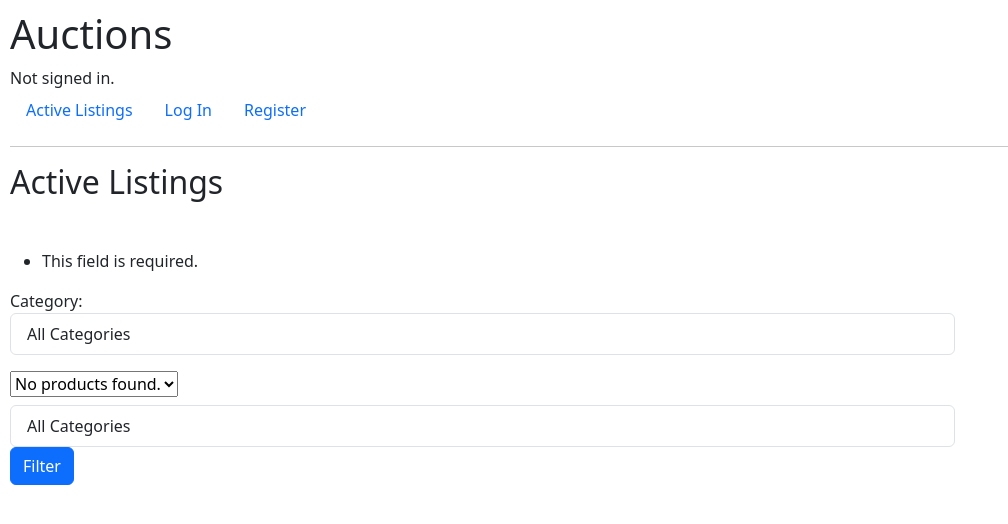
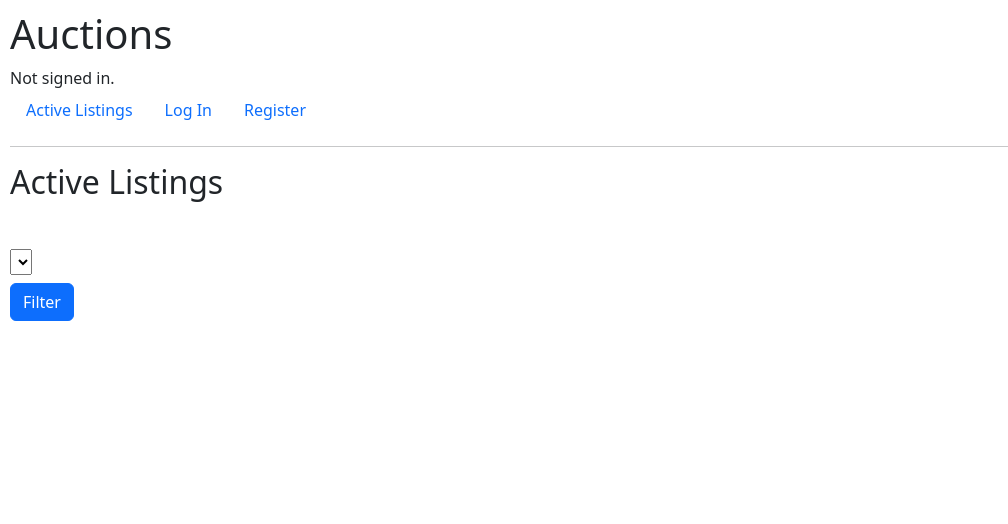
Before and after one commit to saidbaraou/commerce, a Django app: page /filter-category in a window 1280 px wide. Shown: the top 524 px of the page, without its empty margins (0-1008 px from the left). Run offline with Django 3.2, Linux system fonts and the light colour scheme; data comes from the database, SQL or seed files in the repository; lists and menus that the app fills with data are empty.

Commit message:
fix:change category filter form to modelForm

```diff
--- a/auctions/forms.py
+++ b/auctions/forms.py
@@ -37,11 +37,12 @@ class AddListingForm(forms.ModelForm):
       self.fields[field_name].label = False
 
 
-class CategoryFilterForm(forms.Form):
-  category = forms.ModelChoiceField(
-        queryset=Category.objects.all(),
-        empty_label="All Categories",  # Add an empty choice
-        widget=forms.Select(attrs={
-            'class': 'form-control w-75 rounded py-2 px-3 border'
-        })
-    )
+class CategoryFilterForm(forms.ModelForm):
+  class Meta:
+    model = Category
+    fields = ('name',)
+
+    widgets = {'name': forms.Select(attrs={
+        'class': INPUT_CLASSES
+      })
+      }
--- a/auctions/templates/auctions/index.html
+++ b/auctions/templates/auctions/index.html
@@ -6,25 +6,17 @@
 
 <form method="post" action="">
   {% csrf_token %}
+  <select name="category" class="mb-2">
+    {% for category in all_categories %}
+    <option value="{{ category.name }}"> {{ category.name }}
+    </option>
+    {% endfor %}
+  </select>
 
-  <div>
-    {{ form.as_p }}
-  </div>
 </form>
 
-<select class="mb-2">
-  {% for category in all_categories %}
-  <option>{{ category.name }}</option>
-  {% empty %}
-  <option>No products found.</option>
-  {% endfor %}
-</select>
+<button type="submit" class="btn btn-primary">Filter</button>
 
-
-<form method="get">
-  {{ form.category }}
-  <button type="submit" class="btn btn-primary">Filter</button>
-</form>
 
 
 <div class="row gap-3 d-flex justify-content-around">
```
